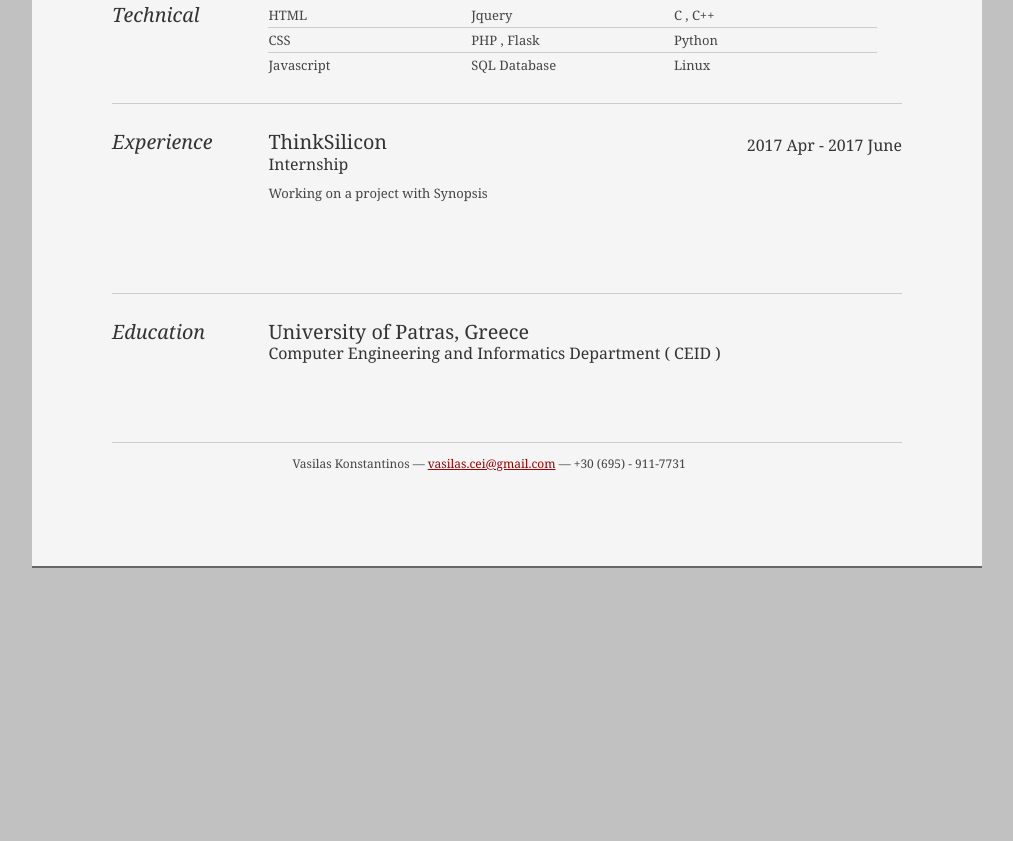
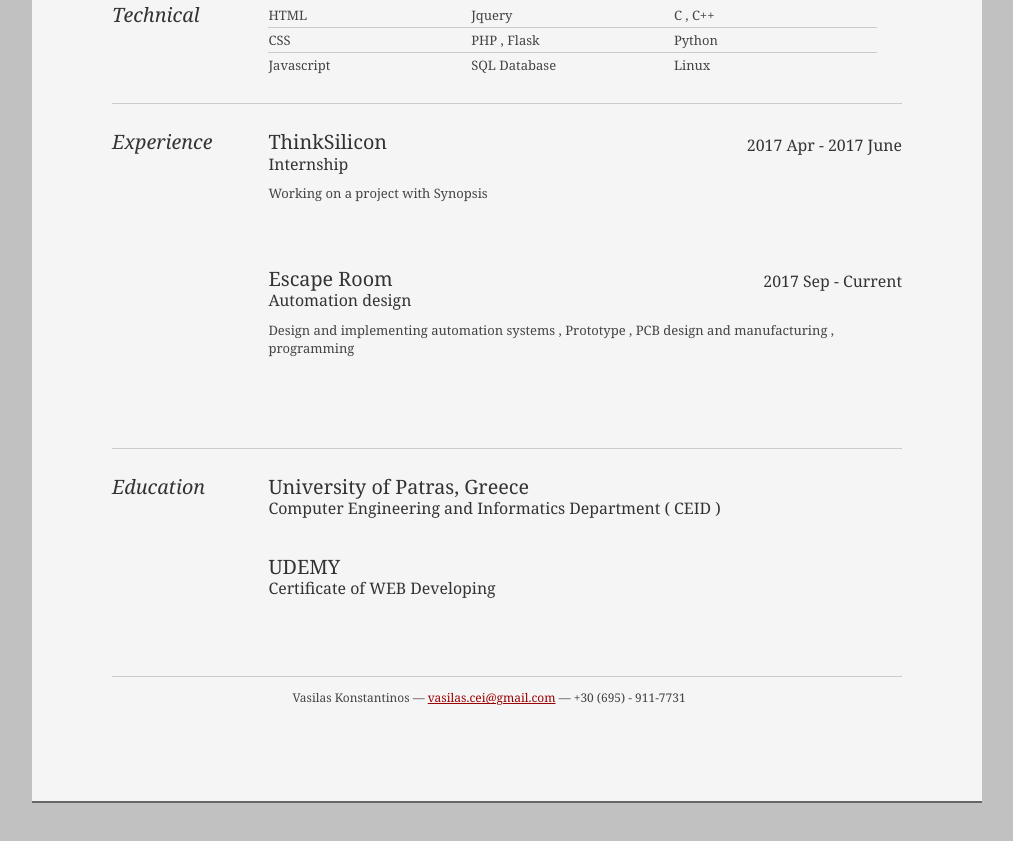
Before and after one commit to vassilas/vassilas.github.io, a plain HTML site: page index.html in a window 1280 px wide. Shown: the part 659-1500 px from the top of the page, without its empty margins (133-1146 px from the left). Before the commit the page ends 1307 px from the top, so only its background shows below. Drawn offline with Linux system fonts and the light colour scheme.

Commit message:
Update index

```diff
--- a/index.html
+++ b/index.html
@@ -113,12 +113,12 @@
 								<p>Working on a project with Synopsis </p>
 							</div>
 
-                            <!--/<div class="job last">
-								<h2>Gogonis A.E.</h2>
-								<h3>Automation design engineer</h3>
-								<h4>2017 Dec - Current</h4>
-								<p>Design and implementing automation systems , Prototype , PCB design and programming </p>
-							</div>-->
+                            <div class="job last">
+								<h2>Escape Room</h2>
+								<h3>Automation design</h3>
+								<h4>2017 Sep - Current</h4>
+								<p>Design and implementing automation systems , Prototype , PCB design and manufacturing , programming </p>
+							</div>
 						</div><!--// .yui-u -->
 					</div><!--// .yui-gf -->
 
@@ -131,6 +131,14 @@
 							<h2>University of Patras, Greece</h2>
 							<h3>Computer Engineering and Informatics Department ( CEID )<!-- &mdash; <strong>4.0 GPA</strong>--> </h3>
 						</div>
+                        <br /> <br /> <br /> <br /> <br />
+
+                        <div class="yui-u">
+							<h2>UDEMY</h2>
+							<h3>Certificate of WEB Developing <!-- &mdash; <strong>4.0 GPA</strong>--> </h3>
+						</div>
+
+
 					</div><!--// .yui-gf -->
 
 
```
